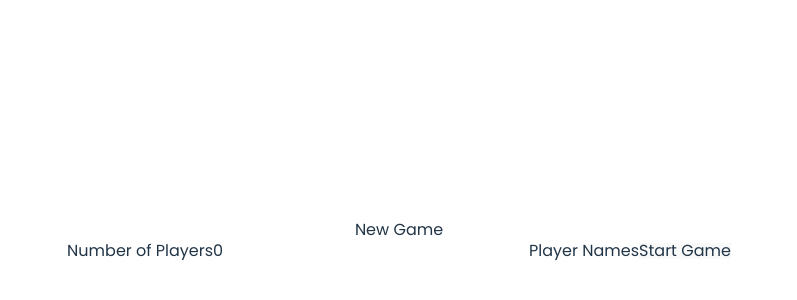
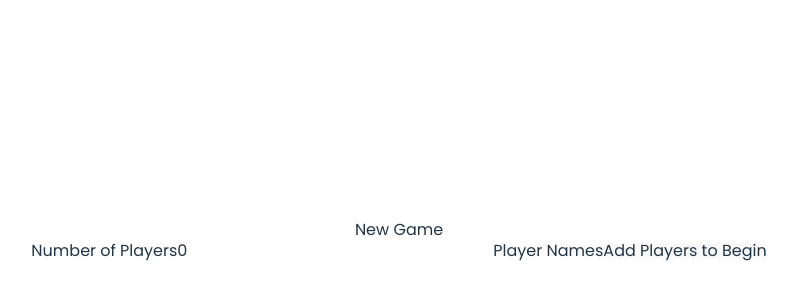
Before and after one commit to jacqueschuis/yahtzee-scorer, a React (Vite) app: page /new in a window 1280 px wide. Shown: the part 158-458 px from the top of the page, without its empty margins (241-1038 px from the left). Built offline with nearby package versions, Linux system fonts and the light colour scheme.

Commit message:
added logic for preventing incomplete start form submissions

```diff
--- a/src/components/StartForm.jsx
+++ b/src/components/StartForm.jsx
@@ -102,9 +102,9 @@ const StartForm = ({playerNumber, setPlayerNumber, playerList, setPlayerList, se
                             )
                         })
                     }
-                        <button className="p-3 rounded-md bg-gray-300 my-5">
-                            Start Game
-                        </button>
+                    <button disabled={(playerList.length !== playerNumber) || playerList.length === 0} className="p-3 rounded-md bg-gray-300 my-5">
+                        {playerList.length === 0 || playerList.length !== playerNumber ? "Add Players to Begin" : "Start Game"}
+                    </button>
                 </form>
             </div>
         </section>
```
